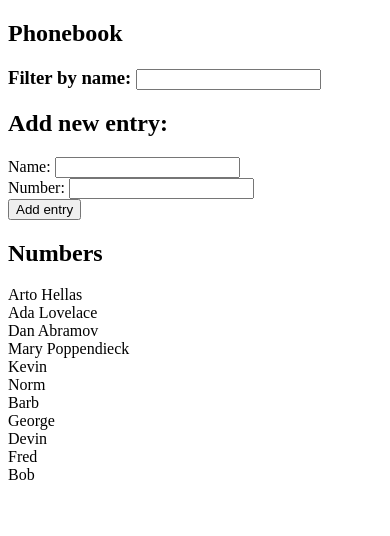
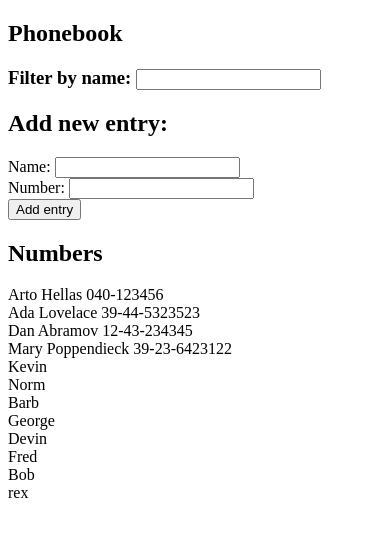
Before and after one commit to kevinctofel/FullStackOpenExercises, a React (Vite) app in the folder Part2/phonebook/: page / in a window 390 px wide. Shown: the top 536 px of the page. Built offline with nearby package versions, Linux system fonts and the light colour scheme; data requests are answered from the project's data file.

Commit message:
added phone number to Output display component

```diff
--- a/Part2/phonebook/db.json
+++ b/Part2/phonebook/db.json
@@ -54,6 +54,11 @@
       "name": "Bob",
       "phone": "",
       "id": 11
+    },
+    {
+      "name": "rex",
+      "phone": "",
+      "id": 12
     }
   ]
 }
--- a/Part2/phonebook/src/components/Output.jsx
+++ b/Part2/phonebook/src/components/Output.jsx
@@ -2,12 +2,12 @@
 import Name from "./Name";
 
 const Output = (props) => {
-  // console.log("Output got ", props);
+  console.log("Output got ", props);
   return (
     <Name
       key={props.props.name}
       name={props.props.name}
-      phone={props.props.phone}
+      phone={props.props.number}
     />
   );
 };
```
